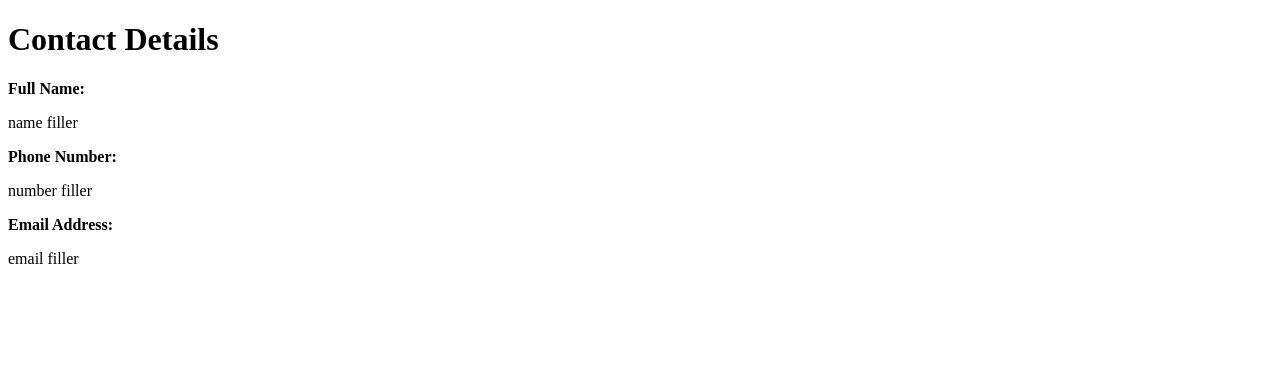
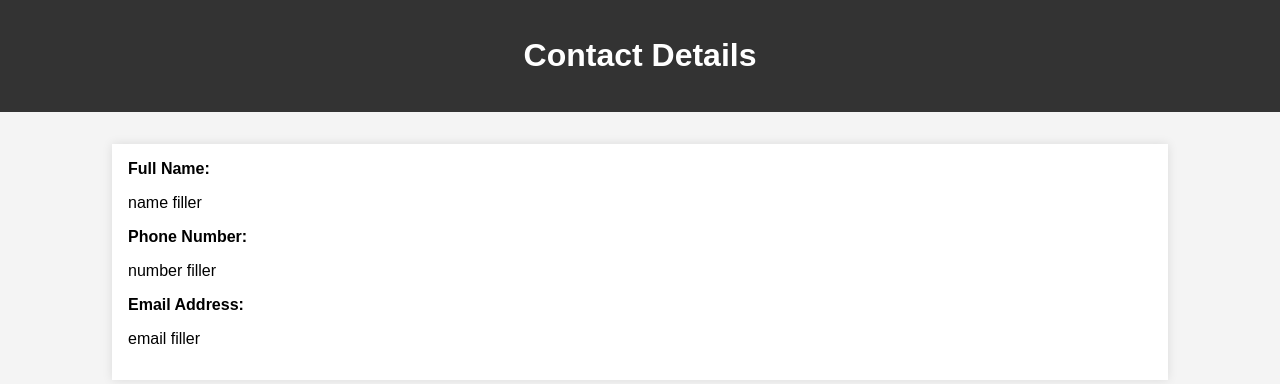
Before and after one commit to software-students-fall2023/2-web-app-exercise-team1-pt-2, a Python web app: template templates/contact.html in a window 1280 px wide. Shown: the top 384 px of the page. Run offline with Jinja, Linux system fonts and the light colour scheme; the template is opened without the code that fills it, so the values that code supplies are empty.

Commit message:
added style to page

```diff
--- a/styles/contact.css
+++ b/styles/contact.css
@@ -0,0 +1,30 @@
+body {
+    font-family: Arial, sans-serif;
+    margin: 0;
+    padding: 0;
+    background-color: #f4f4f4;
+}
+
+header {
+    background-color: #333;
+    color: white;
+    text-align: center;
+    padding: 1rem 0;
+}
+
+main {
+    width: 80%;
+    margin: 2rem auto;
+    padding: 1rem;
+    background-color: white;
+    box-shadow: 0 0 10px rgba(0,0,0,0.1);
+}
+
+.details-group {
+    margin-bottom: 1rem;
+}
+
+strong {
+    display: block;
+    margin-bottom: 0.5rem;
+}
--- a/templates/contact.html
+++ b/templates/contact.html
@@ -3,6 +3,7 @@
 <head>
     <meta charset="UTF-8">
     <meta name="viewport" content="width=device-width, initial-scale=1.0">
+    <link rel= stylesheet href="../styles/contact.css">
     <title>Contact Details</title>
 </head>
 <body>
```
